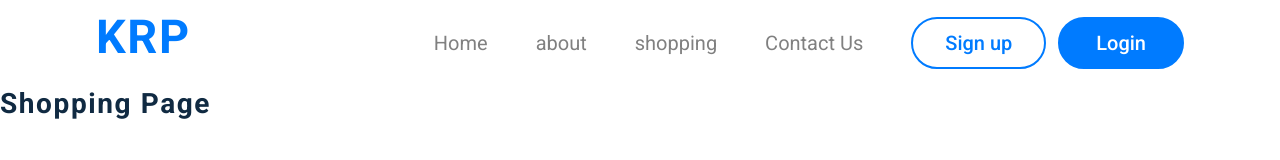
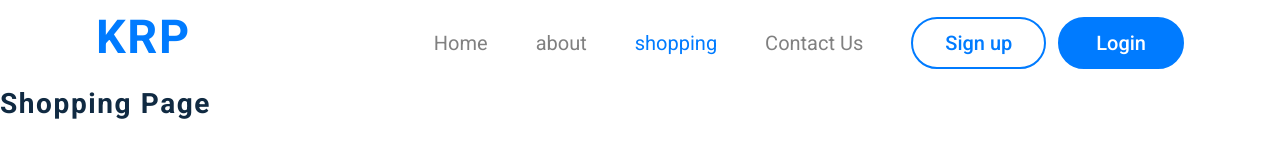
Before and after one commit to ankitkumarbrur/krp, a React (Create React App) app in the folder krp-v1/: page /shop in a window 1280 px wide. Shown: the top 160 px of the page. Built offline with nearby package versions, Linux system fonts and the light colour scheme.

Commit message:
navbar active class added

```diff
--- a/krp-v1/src/components/Navbar.js
+++ b/krp-v1/src/components/Navbar.js
@@ -1,11 +1,21 @@
 import React, { useState, useEffect } from "react";
 // import logo from "../images/logo.jpeg";
-import { Link } from "react-router-dom";
+import { Link, useLocation } from "react-router-dom";
 import "./styles/navbar.scss";
 
 const Navbar = () => {
   const [scroll, setScroll] = useState(false);
 
+  //*active nav-links
+  const location = useLocation();
+
+  const { pathname } = location;
+
+  const splitLocation = pathname.split("/");
+  console.log(splitLocation);
+  //*active nav-links
+
+  //* scroll logic
   const handleScroll = () => {
     const offSet = window.scrollY;
     if (offSet >= 80) {
@@ -21,6 +31,7 @@ const Navbar = () => {
       window.removeEventListener("scroll", handleScroll);
     };
   }, [scroll]);
+  //* scroll logic
 
   return (
     <section className={scroll ? "navbar scroll" : "navbar"}>
@@ -32,16 +43,34 @@ const Navbar = () => {
         </div>
         <div className="pages">
           <ul>
-            <Link className="nav-list" to="/">
+            <Link
+              className={`nav-list ${splitLocation[1] === "" ? "active" : ""}`}
+              to="/"
+            >
               Home
             </Link>
-            <Link className="nav-list" to="/about">
+            <Link
+              className={`nav-list ${
+                splitLocation[1] === "about" ? "active" : ""
+              }`}
+              to="/about"
+            >
               about
             </Link>
-            <Link className="nav-list" to="/shop">
+            <Link
+              className={`nav-list ${
+                splitLocation[1] === "shop" ? "active" : ""
+              }`}
+              to="/shop"
+            >
               shopping
             </Link>
-            <Link className="nav-list" to="/contact">
+            <Link
+              className={`nav-list ${
+                splitLocation[1] === "contact" ? "active" : ""
+              }`}
+              to="/contact"
+            >
               Contact us
             </Link>
           </ul>
--- a/krp-v1/src/components/styles/navbar.scss
+++ b/krp-v1/src/components/styles/navbar.scss
@@ -1,4 +1,5 @@
 .navbar {
+  width: 100vw;
   background: transparent;
   display: grid;
   place-items: center;
@@ -34,7 +35,7 @@
           cursor: pointer;
           margin-right: 3rem;
         }
-        .nav-list:hover {
+        .active {
           color: #007bff;
         }
       }
@@ -47,15 +48,21 @@
       font-weight: 500;
     }
     .sign-up {
-      background: white;
+      background: rgba($color: #222, $alpha: 0);
       color: #007bff;
       margin-right: 0.75rem;
       padding: 0.75rem 2rem;
     }
+    .sign-up:hover {
+      background: rgba($color: #222, $alpha: 0.05);
+    }
     .login {
       color: white;
-      background: #007bff;
+      background: rgba($color: #007bff, $alpha: 1);
       padding: 0.75rem 2.25rem;
+    }
+    .login:hover {
+      background: rgba($color: #007bff, $alpha: 0.95);
     }
   }
 }
```
